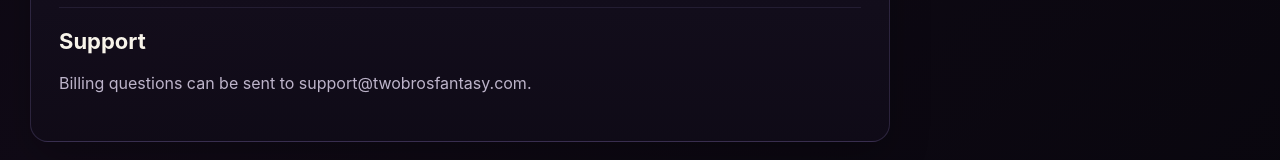
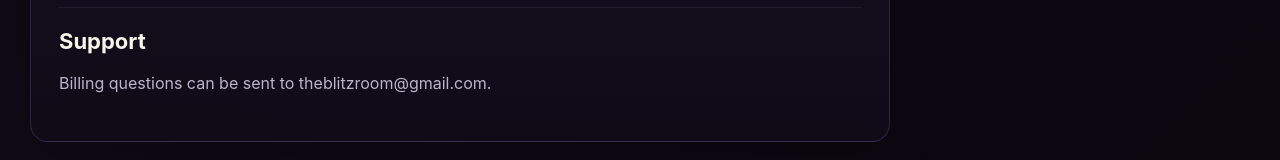
Before and after one commit to theblitzroom/TheBlitzRoom-Fantasy, a Next.js app: page /refund-policy in a window 1280 px wide. Shown: the part 1194-1354 px from the top of the page. Built offline with nearby package versions, Linux system fonts and the light colour scheme.

Commit message:
Update public support email

```diff
--- a/app/contact/page.tsx
+++ b/app/contact/page.tsx
@@ -11,7 +11,7 @@ export default function ContactPage() {
         <article className="insight-card">
           <span className="eyebrow">Customer support</span>
           <h3>Email support</h3>
-          <p>support@twobrosfantasy.com</p>
+          <p>theblitzroom@gmail.com</p>
           <p>Typical response time: one to two business days.</p>
         </article>
         <article className="insight-card">
--- a/app/privacy/page.tsx
+++ b/app/privacy/page.tsx
@@ -5,7 +5,7 @@ const sections = [
   ["How we use information", "We use information to provide paid access, save preferences, power draft tools, process billing, improve the product, and respond to support requests."],
   ["Payments", "Payments are processed by Stripe. TwoBros Fantasy does not store full card numbers or sensitive payment credentials on its own servers."],
   ["Third-party services", "The service may connect to Sleeper using official read-only public draft endpoints and to Stripe for checkout, billing, and subscription management."],
-  ["Data choices", "Customers can request account support, billing help, or deletion assistance by contacting support@twobrosfantasy.com."],
+  ["Data choices", "Customers can request account support, billing help, or deletion assistance by contacting theblitzroom@gmail.com."],
   ["Security", "We use reasonable technical and organizational measures to protect customer information, but no online service can guarantee absolute security."]
 ];
 
--- a/app/refund-policy/page.tsx
+++ b/app/refund-policy/page.tsx
@@ -5,7 +5,7 @@ const policies = [
   ["Future seasons", "Customers can buy a new season pass when the next fantasy season becomes available."],
   ["Refunds", "If a customer believes they were billed in error, they can contact support within 14 days of the charge. Refunds are reviewed case by case."],
   ["Recurring plans", "If recurring plans are offered, customers can cancel future renewals through the account billing portal once account billing is connected."],
-  ["Support", "Billing questions can be sent to support@twobrosfantasy.com."]
+  ["Support", "Billing questions can be sent to theblitzroom@gmail.com."]
 ];
 
 export default function RefundPolicyPage() {
```
